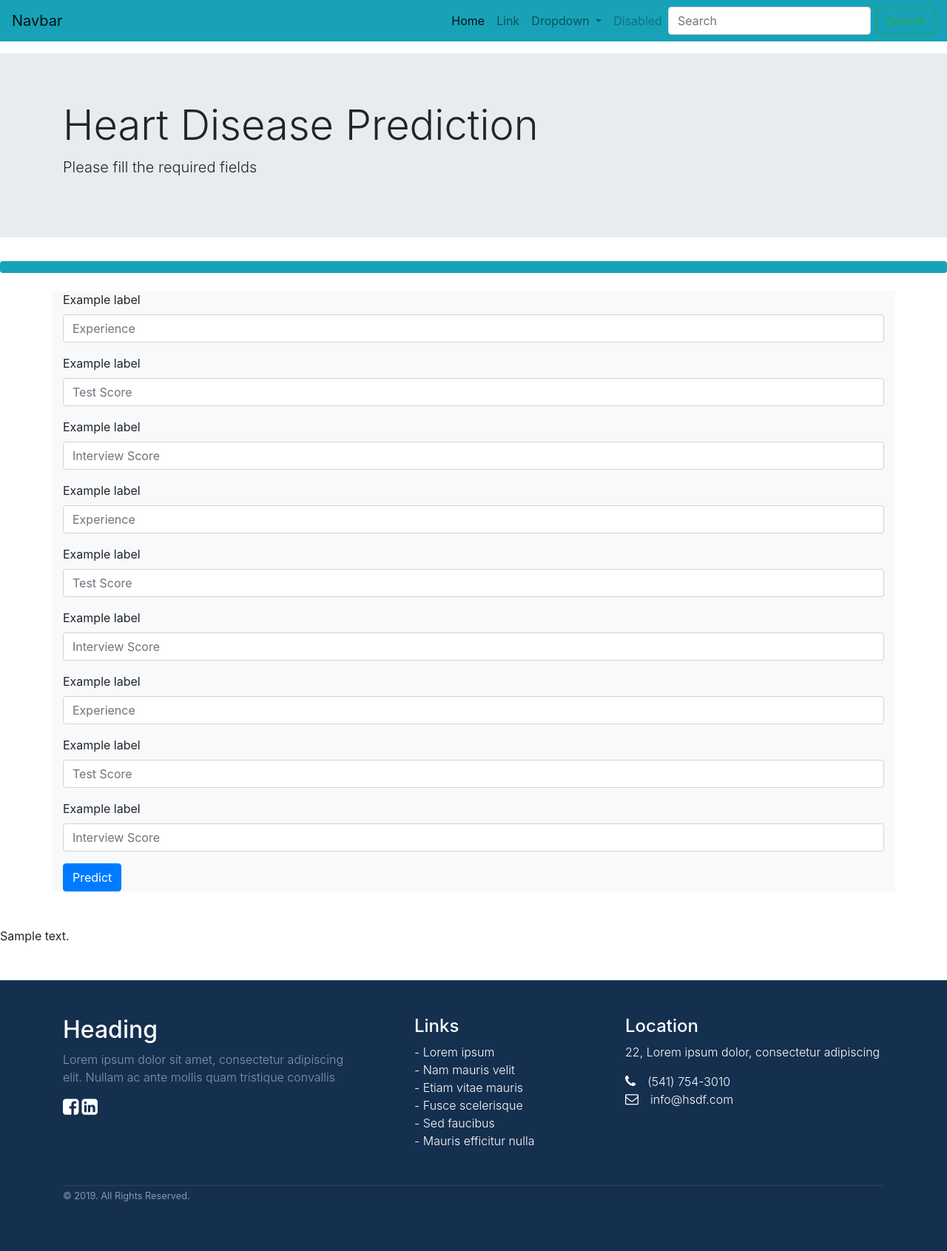
After one commit to sudarshansaikia1999/health-demo, a Flask app: template templates/HeartDisease.html in a window 1280 px wide. The commit adds this page. Shown: the whole page at 74% size. Run offline with Flask 2, Linux system fonts and the light colour scheme; the template is opened without the code that fills it: most values are stand-ins (such as "Sample title", 1, 10 or a date in 2020); parts of the project's set-up code (start-up, migrations or seed data) failed here and were passed over; some libraries are stand-ins or nearby versions.

Commit message:
Add files via upload

```diff
--- /dev/null
+++ b/templates/HeartDisease.html
@@ -0,0 +1,65 @@
+{% extends 'base.html' %}
+
+{% block head %}
+<div class="jumbotron jumbotron-fluid">
+    <div class="container">
+      <h1 class="display-4">Heart Disease Prediction</h1>
+      <p class="lead">Please fill the required fields</p>
+    </div>
+  </div>
+  <div class="progress ">
+    <div class="progress-bar bg-info" role="progressbar" style="width: 100%" aria-valuenow="100" aria-valuemin="0" aria-valuemax="100"></div>
+  </div>
+  <br>
+
+
+<div class="container bg-light text-black">
+<form action="{{ url_for('HeartDisease')}}"method="post">
+    <div class="form-group">
+      <label for="formGroupExampleInput">Example label</label>
+      <input type="text" class="form-control" name="experience" placeholder="Experience" required="required" />
+    </div>
+    <div class="form-group">
+      <label for="formGroupExampleInput">Example label</label>
+      <input type="text" class="form-control" name="test_score" placeholder="Test Score" required="required" />
+    </div>
+    <div class="form-group">
+      <label for="formGroupExampleInput">Example label</label>
+      <input type="text" class="form-control" name="interview_score" placeholder="Interview Score" required="required" />
+    </div>
+    <div class="form-group">
+      <label for="formGroupExampleInput">Example label</label>
+      <input type="text" class="form-control" name="experience2" placeholder="Experience" required="required" />
+    </div>
+    <div class="form-group">
+      <label for="formGroupExampleInput">Example label</label>
+      <input type="text" class="form-control" name="test_score2" placeholder="Test Score" required="required" />
+    </div>
+    <div class="form-group">
+      <label for="formGroupExampleInput">Example label</label>
+      <input type="text" class="form-control" name="interview_score2" placeholder="Interview Score" required="required" />
+    </div>
+    <div class="form-group">
+      <label for="formGroupExampleInput">Example label</label>
+      <input type="text" class="form-control" name="experience3" placeholder="Experience" required="required" />
+    </div>
+    <div class="form-group">
+      <label for="formGroupExampleInput">Example label</label>
+      <input type="text" class="form-control" name="test_score3" placeholder="Test Score" required="required" />
+    </div>
+    <div class="form-group">
+      <label for="formGroupExampleInput">Example label</label>
+      <input type="text" class="form-control" name="interview_score3" placeholder="Interview Score" required="required" />
+    </div>
+
+    <button type="submit" class="btn btn-primary">Predict</button>
+  </form>
+  </div>
+  <br>
+   <br>
+   {{ prediction_text }}
+
+
+
+
+{% endblock %}
```
Also changed, not shown: templates/index.html (+8 -0 lines), templates/results.html (added, +12 -0 lines).
